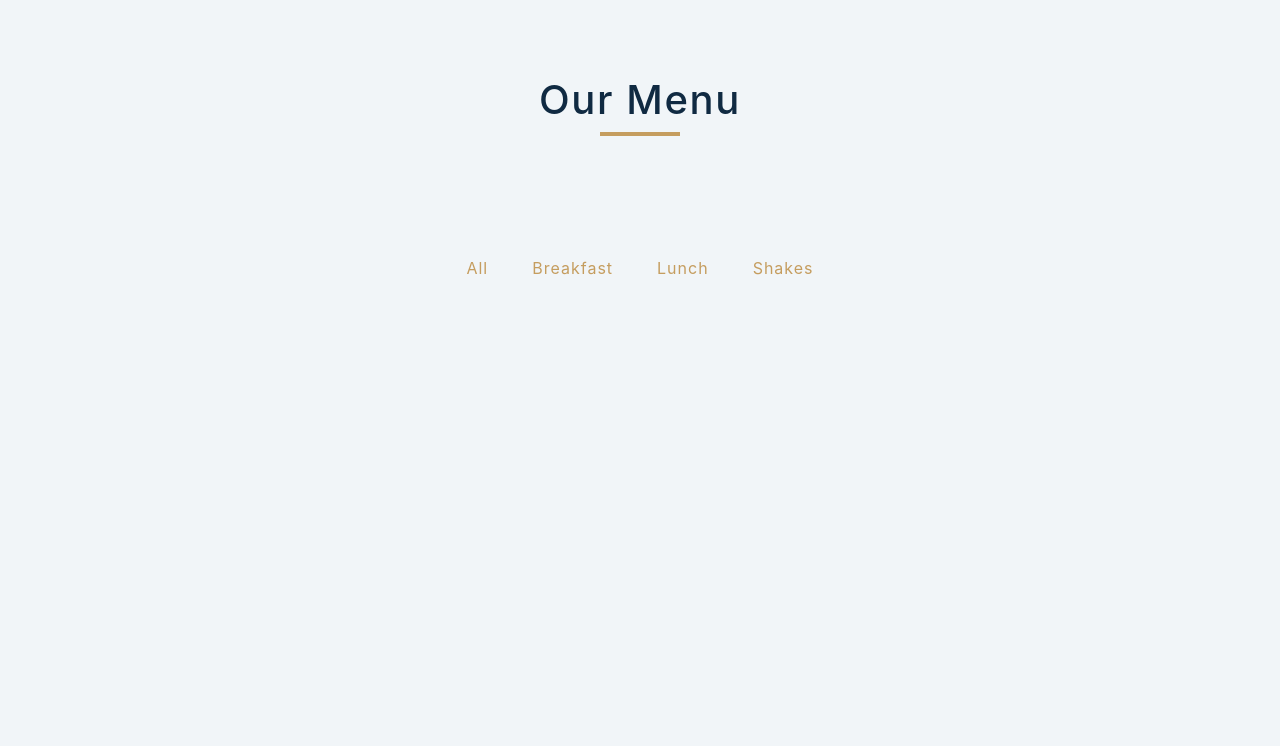
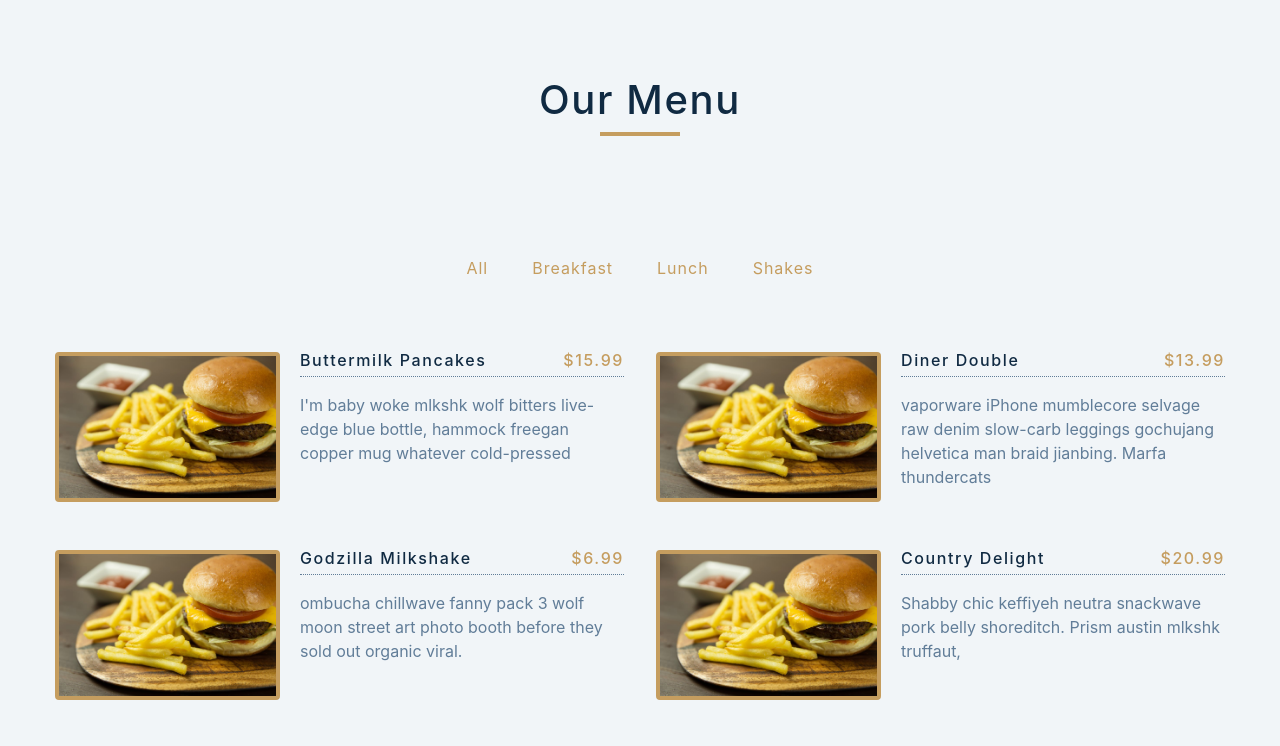
Before and after one commit to erfan-ne/Restaurant-Menu, a React (Create React App) app: page / in a window 1280 px wide. Shown: the top 746 px of the page. Built offline with nearby package versions, Linux system fonts and the light colour scheme.

Commit message:
update Menu.js

```diff
--- a/src/App.js
+++ b/src/App.js
@@ -1,5 +1,6 @@
 import React, { useState } from 'react';
 import Categories from './Components/Categories';
+import Menu from './Components/Menu';
 
 function App() {
 
@@ -12,6 +13,7 @@ function App() {
         </div>
       </section>
       <Categories/>
+      <Menu />
     </main>
   );
 }
--- a/src/Components/Menu.js
+++ b/src/Components/Menu.js
@@ -1,19 +1,25 @@
 import React from "react";
+import menus from "../data";
 
 const Menu = () => {
   return (
+    <>
         <div className="section-center">
-      <article className="menu-item">
+      {menus.map((menu) => (
+          <article className="menu-item" key={menu.id}>
             <img src="./images/item-8.jpeg" className="photo" />
             <div className="item-info">
               <header>
-            <h4>Menu Title</h4>
-            <h4 className="price">$89</h4>
+                <h4>{menu.title}</h4>
+                <h4 className="price">${menu.price}</h4>
               </header>
-          <p className="item-text">desc here</p>
+              <p className="item-text">{menu.desc}</p>
+
             </div>
           </article>
+      ))}
         </div>
+    </>
   );
 };
 
```
Lines whose indentation alone changed are shown as unchanged.
